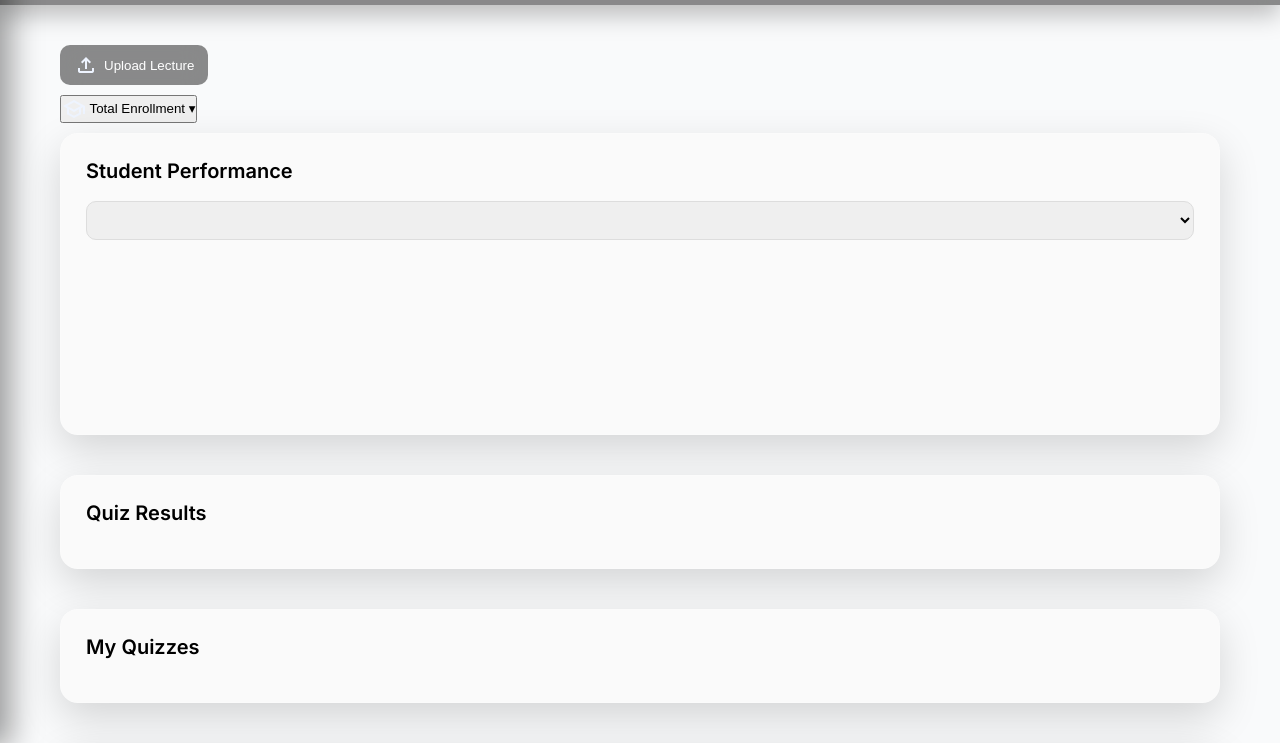
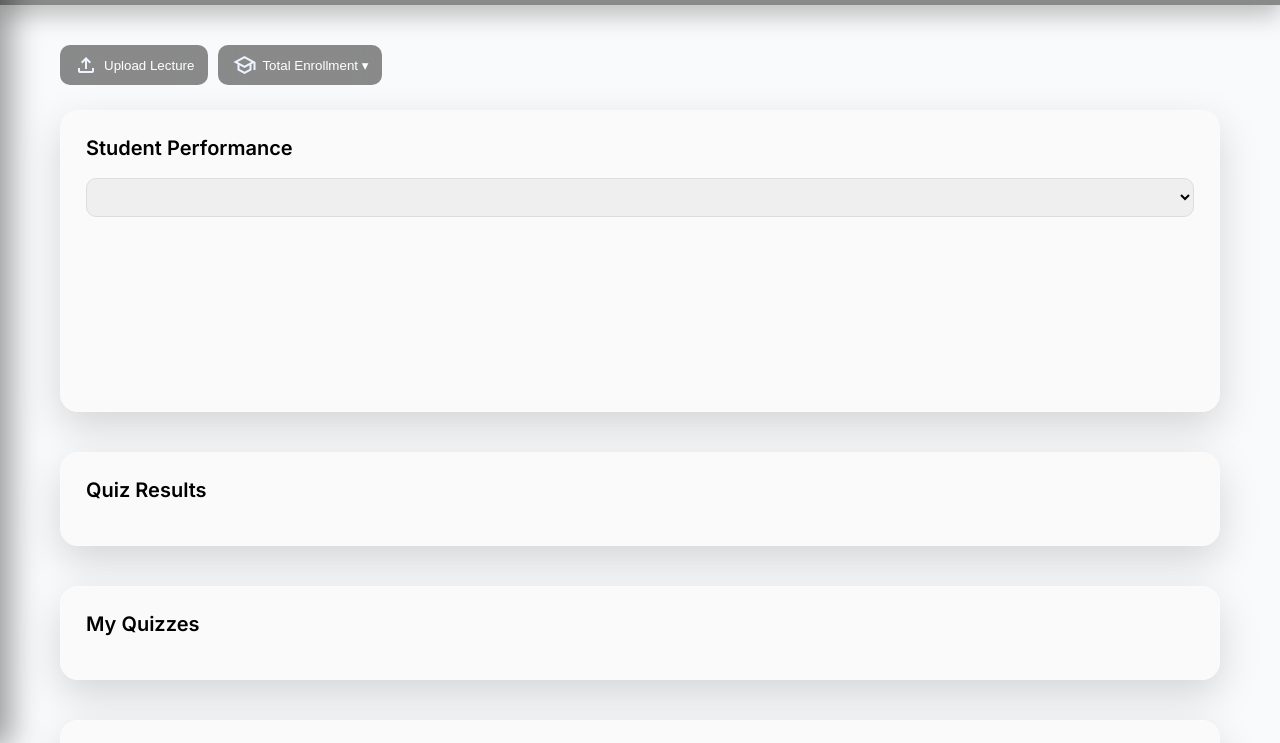
Before and after one commit to Lumthrong/smart-tutoring-system, a website with bundled scripts: page public/teacher.html in a window 1280 px wide. Shown: the part 53-796 px from the top of the page. Built offline with nearby package versions, Linux system fonts and the light colour scheme; no server answers.

Commit message:
Add files via upload

```diff
--- a/public/css/teacher.css
+++ b/public/css/teacher.css
@@ -24,7 +24,12 @@
   animation: fadeIn .3s ease;
 }
 /* ===== FLOATING UPLOAD BUTTON ===== */
-
+.top-actions{
+  display: flex;
+  gap: 10px;
+  align-items: center;
+  margin-bottom: 15px;
+}
 .upload-toggle-btn{
   position: relative;
   border:#4338ca;
@@ -45,7 +50,27 @@
 .upload-toggle-btn:hover{
 background: #717171;
 }
+.secondary-btn {
+  position: relative;
+  border:#4338ca;
+  margin-bottom: 10px;
+  width: fit-content;
+  height: 40px;
+  padding: 0 14px;
+  border-radius: 10px;
+  background: rgba(0,0,0,0.45);
+  backdrop-filter: blur(12px);
+  color: white;
+  display: flex;
+  align-items: center;
+  gap: 6px;
+  cursor: pointer;
 
+}
+
+.secondary-btn:hover {
+  background: #717171;
+}
 /* ===== DROPDOWN FORM ===== */
 
 .upload-dropdown{
@@ -610,12 +635,15 @@ background:#dc2626;
 /* ================= ENROLLMENT STATS ================= */
 
 #enrollmentStats {
-  display: grid;
+  display: none;
   grid-template-columns: repeat(auto-fit, minmax(220px, 1fr));
   gap: 18px;
   margin-top: 10px;
+  margin-bottom: 15px;
 }
-
+#enrollmentStats.show {
+  display: grid;
+}
 /* each course stat card */
 
 .enrollment-card {
@@ -669,7 +697,6 @@ backdrop-filter: blur(12px);
   color: #777;
   margin-top: 3px;
 }
-
 /* ================= PERFORMANCE SECTION ================= */
 
 #courseSelect {
```
